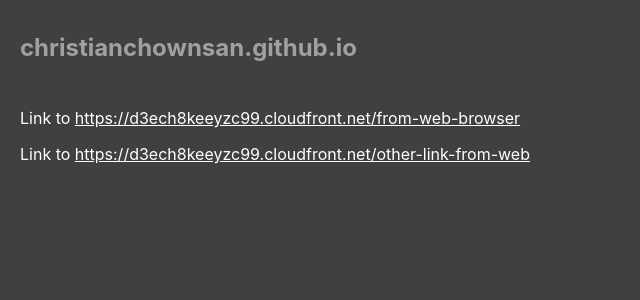
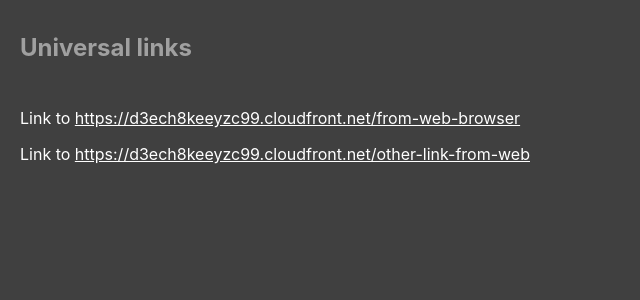
Before and after one commit to christianchownsan/christianchownsan.github.io, a React (Create React App) app: page / in a window 1280 px wide. Shown: the top 300 px of the page, without its empty margins (0-640 px from the left). Built offline with nearby package versions, Linux system fonts and the light colour scheme.

Commit message:
style: header

```diff
--- a/src/Links.tsx
+++ b/src/Links.tsx
@@ -3,7 +3,7 @@
 export function Links() {
   return (
     <div className="links">
-      <h1 className="links__title">christianchownsan.github.io</h1>
+      <h1 className="links__title">Universal links</h1>
       <p className="links__p">
         Link to{" "}
         <a
```
